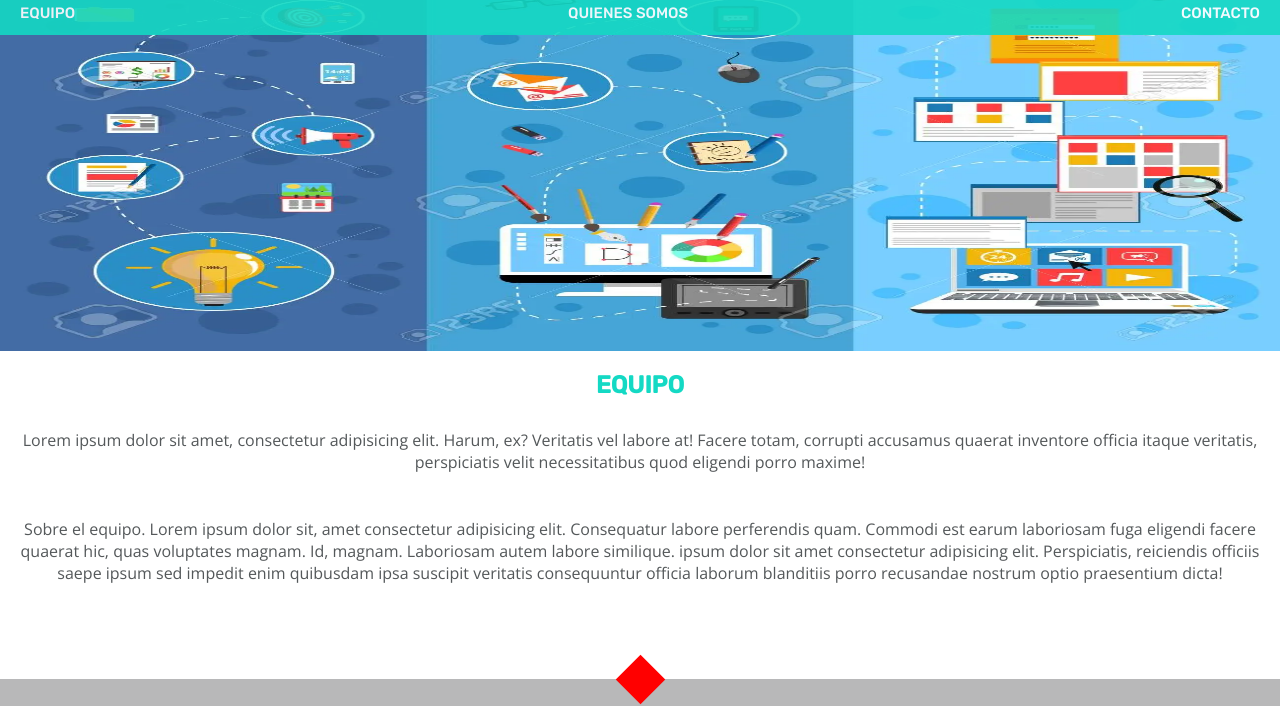
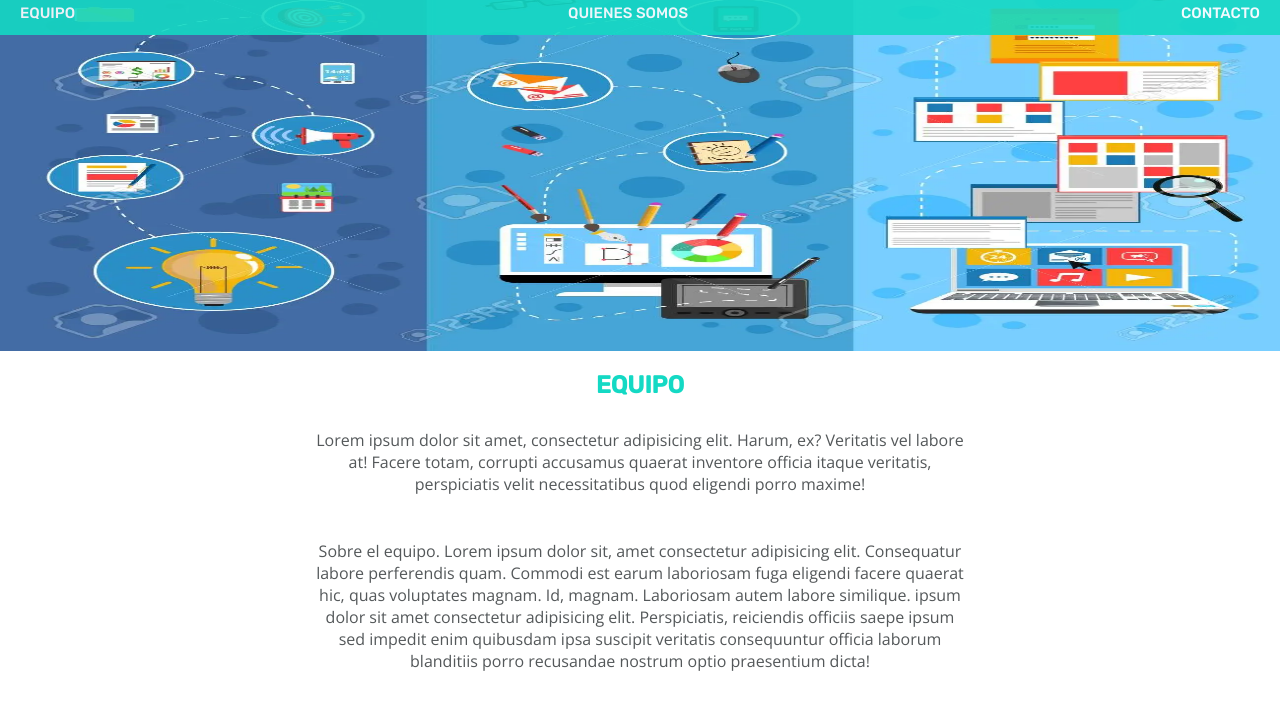
Before and after one commit to Adalab/project-promo-q-module-1-team-2, a plain HTML site: page index.html in a window 1280 px wide. Shown: the part 70-776 px from the top of the page. Drawn offline with nearby package versions, Linux system fonts and the light colour scheme.

Commit message:
Desktop link

```diff
--- a/index.html
+++ b/index.html
@@ -12,7 +12,7 @@
   <link href="https://fonts.googleapis.com/css2?family=Open+Sans:wght@400;600&display=swap" rel="stylesheet">
   <link rel="stylesheet" href="css/style.css" />
   <link rel="stylesheet" href="./css/tablet.css">
-  <link rel="stylesheet" href="./css/tablet.css">
+  <link rel="stylesheet" href="./css/desktop.css">
   <title>Adavengers</title>
 </head>
 
```
